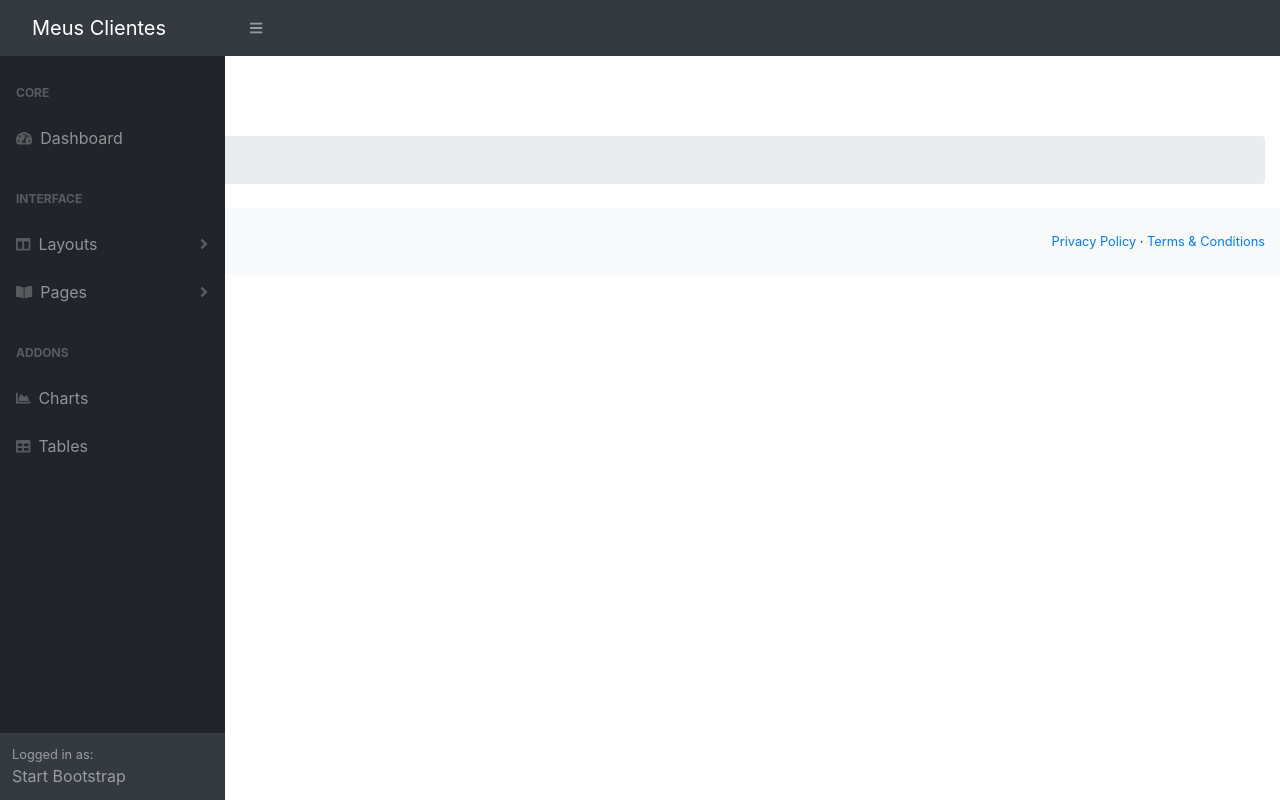
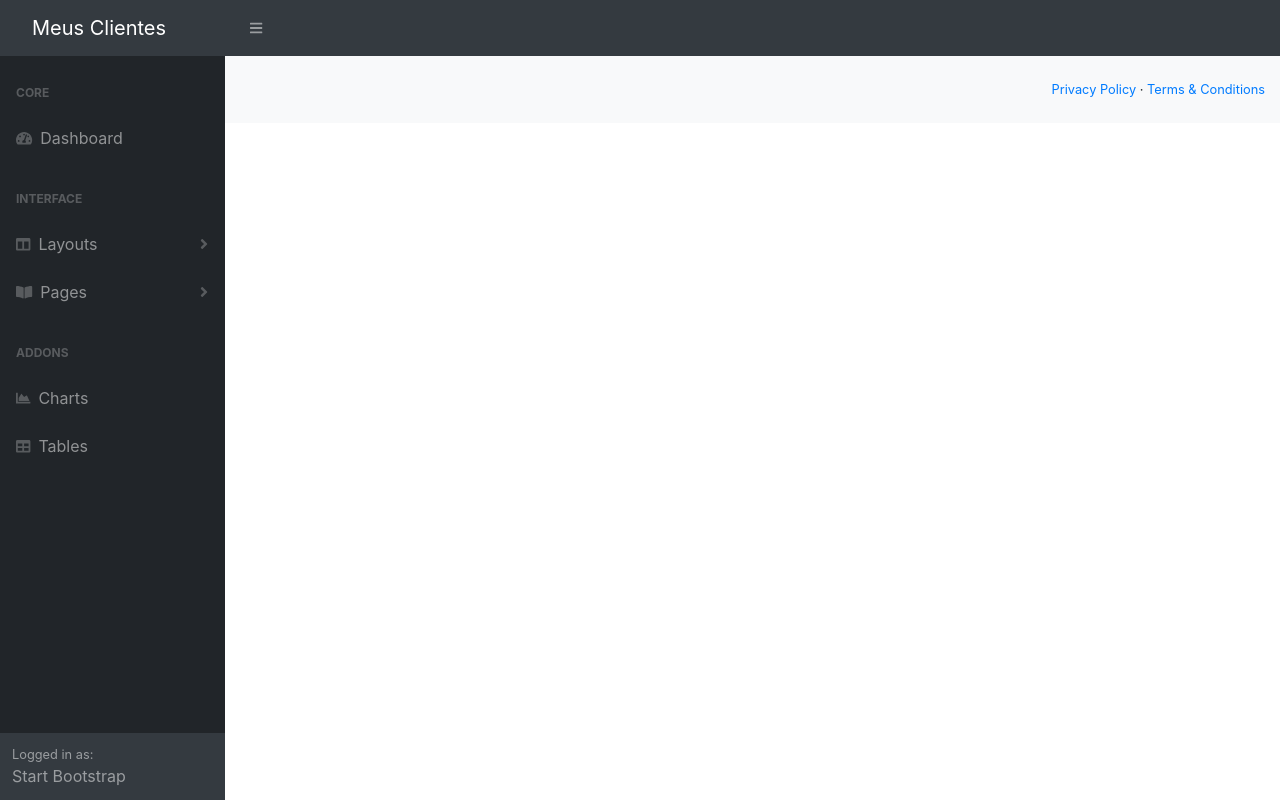
Before and after one commit to riosney/clientes-app, an Angular app: page / in a window 1280 px wide. Built offline with nearby package versions, Linux system fonts and the light colour scheme.

Commit message:
Configurando navegação através de rotas

```diff
--- a/src/app/app-routing.module.ts
+++ b/src/app/app-routing.module.ts
@@ -1,8 +1,10 @@
 import { NgModule } from '@angular/core';
 import { Routes, RouterModule } from '@angular/router';
+import { HomeComponent } from './home/home.component'
 
-
-const routes: Routes = [];
+const routes: Routes = [
+  { path : 'home', component: HomeComponent }
+];
 
 @NgModule({
   imports: [RouterModule.forRoot(routes)],
--- a/src/app/app.component.html
+++ b/src/app/app.component.html
@@ -4,7 +4,7 @@
   <div id="layoutSidenav_content">
     <main>
       <div class="container-fluid">
-        <app-home></app-home>
+        <router-outlet></router-outlet>
       </div>
       <footer class="py-4 bg-light mt-auto">
         <div class="container-fluid">
```
